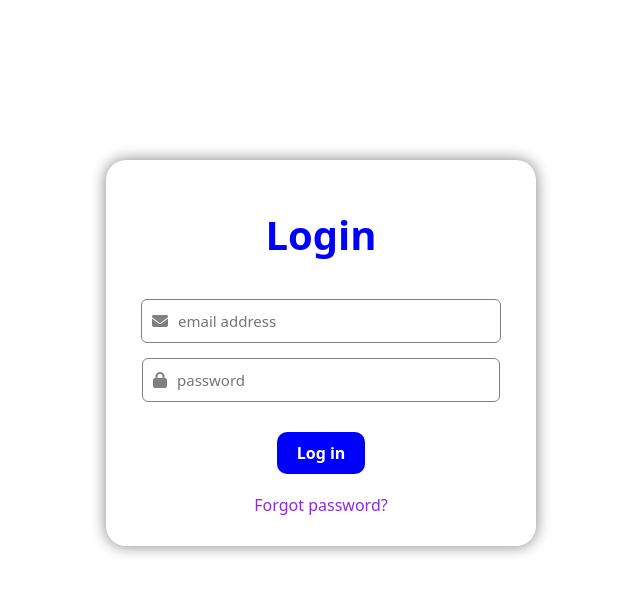
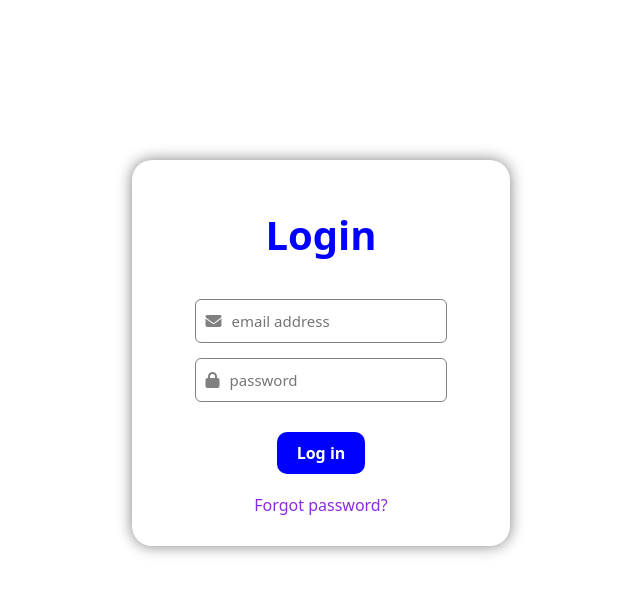
Before and after one commit to ynhx/clocking-system, a React (Create React App) app: page / in a window 1280 px wide. Shown: the top 594 px of the page, without its empty margins (319-959 px from the left). Built offline with nearby package versions, Linux system fonts and the light colour scheme.

Commit message:
Make inputs respond to width size fix

```diff
--- a/src/Components/login/Login.css
+++ b/src/Components/login/Login.css
@@ -10,7 +10,7 @@ body {
   flex-direction: column;
   margin: auto;
   margin-top: 20vh;
-  width: 40%;
+  width: 35%;
   padding: 10px;
   text-align: center;
   border-radius: 20px;
@@ -36,6 +36,7 @@ body {
    border-radius: 6px;
    border: 1px gray solid;
    position: relative;
+   width: 70%;
 }
 
 .input i {
@@ -46,7 +47,7 @@ body {
 
 .inputs input {
    height: 40px;
-   width: 40vh;
+   width: 70%;
    background: transparent;
    border: none;
    padding-left: 20px;
```
